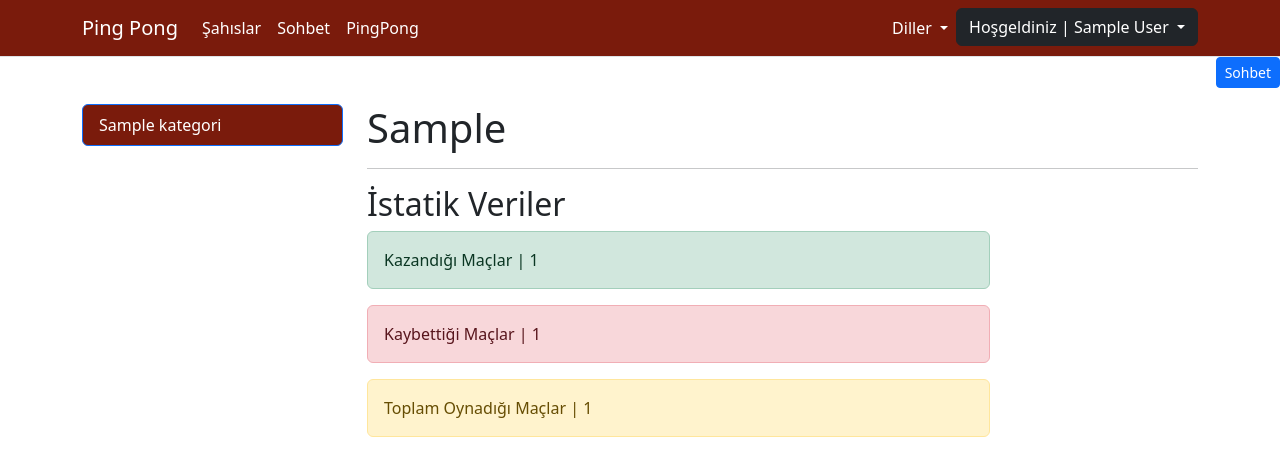
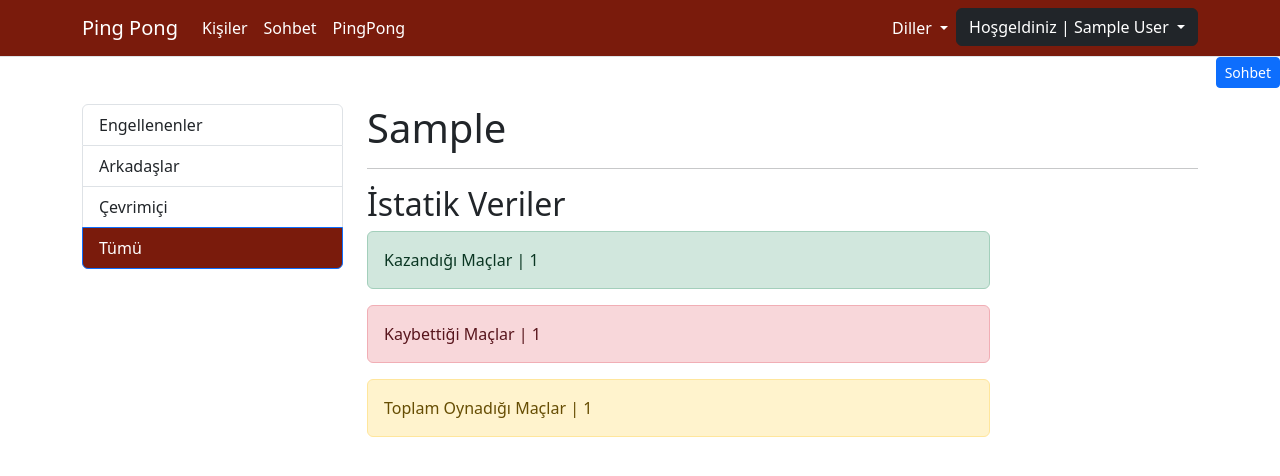
Before and after one commit to aozcelikk/ft_transcendence, a Django app: a page that uses templates/part/_navbar.html in a window 1280 px wide. Shown: the top 476 px of the page. Run offline with Django 4.2, Linux system fonts and the light colour scheme; a user stored in the database is signed in; tables that the repository leaves empty hold one stand-in row (values such as "Sample post"); some libraries are stand-ins or nearby versions.

Commit message:
Düzeltme

```diff
--- a/account/views.py
+++ b/account/views.py
@@ -4,12 +4,12 @@ from django.contrib.auth.models import User
 from django.conf.urls.i18n import i18n_patterns
 from django.utils.translation import gettext_lazy as _
 from django.db import models
-from blog.models import Kisiler,Kategori
+from blog.models import Kisiler
 from django.contrib.auth.forms import UserChangeForm, UserCreationForm
 from django.urls import reverse_lazy
 from django.views import generic
 from django.contrib.messages import constants as messages
-from .forms import ResimForm,KullaniciAyarForm,KategoriSecme
+from .forms import ResimForm,KullaniciAyarForm
 
 def login_request(request):
 	if request.user.is_authenticated:
--- a/blog/models.py
+++ b/blog/models.py
@@ -4,17 +4,6 @@ from django.contrib.auth.models import User
 from django.utils.text import slugify
 from django.dispatch import receiver
 from django.db.models.signals import post_save
-
-class Kategori(models.Model):
-	name = models.CharField(max_length=150)
-	slug = models.SlugField(null=False,blank=True,unique=True,db_index=True,editable=False)
-
-	def save(self, *args, **kwargs):
-		self.slug = slugify(self.name)
-		super().save(*args, **kwargs)
-
-	def __str__(self):
-		return self.name
 
 class Kisiler(models.Model):
 	kullanici = models.CharField(max_length=150, null=False)
@@ -26,7 +15,6 @@ class Kisiler(models.Model):
 	engel = models.BooleanField(default=True)
 	cevrimici = models.BooleanField(default=False)
 	slug = models.SlugField(null=False,blank=True, unique=True, db_index=True, editable=False)
-	kategoriler = models.ManyToManyField(Kategori, blank=True)
 	user = models.OneToOneField(User, on_delete= models.CASCADE)
 
 
@@ -44,14 +32,5 @@ class Kisiler(models.Model):
 	def user_is_created(sender, instance, created, **kwargs):
 		if created:
 			Kisiler.objects.create(user=instance)
-			if not Kategori.objects.filter(name="Arkadaşlar"):
-				kayt = Kategori(name="Arkadaşlar", slug="arkadaslar")
-				kayt.save()
-				kayt = Kategori(name="Engellenenler", slug="engellenenler")
-				kayt.save()
-				kayt = Kategori(name="Çevrimici", slug="cevrimici")
-				kayt.save()
-				kayt = Kategori(name="Tümü", slug="tumu")
-				kayt.save()
 		else:
 			instance.kisiler.save()
--- a/blog/templates/blog/kisiler_detay.html
+++ b/blog/templates/blog/kisiler_detay.html
@@ -15,7 +15,12 @@
 <div class="container mt-3">
 	<div class="row">
 		<div class="col-3">
-			{% include "blog/part/_kategori.html" %}
+			<div class="list-group">
+				<a href="" class="list-group-item list-group-item-action" aria-current="true">{% trans "Engellenenler" %}</a>
+				<a href="" class="list-group-item list-group-item-action" aria-current="true">{% trans "Arkadaşlar" %}</a>
+				<a href="" class="list-group-item list-group-item-action" aria-current="true">{% trans "Çevrimiçi" %}</a>
+				<a href="" class="list-group-item list-group-item-action active" aria-current="true" style="background-color: #7a1b0c;">{% trans "Tümü" %}</a>
+			</div>
 		</div>
 		<div class="col-9">
 
--- a/blog/urls.py
+++ b/blog/urls.py
@@ -11,6 +11,8 @@ urlpatterns = [
 	path(_("anasayfa"), views.indexOO, name="anasayfa"),
 	path(_("pingpong"), views.pingpong, name="pingpong"),
 	path(_("kisiler"), views.kisiler, name="kisiler"),
-	path(_("kategori/<slug:slug>"), views.kisiler_kagetori, name="kisiler_kagetori"),
+	path(_("kisiler/cevrimici"), views.cevrimici, name="cevrimici"),
+	path(_("kisiler/arkadaslar"), views.arkadaslar, name="arkadaslar"),
+	path(_("kisiler/engellenenler"), views.engellenenler, name="engellenenler"),
 	path(_("kisiler/<slug:slug>"), views.kisiler_detay, name="kisiler_detay"),
 ]
--- a/blog/views.py
+++ b/blog/views.py
@@ -4,23 +4,8 @@ from django.utils.translation import gettext as _
 from django.utils import translation
 from django.contrib.auth import authenticate
 from django.contrib.auth.models import User
-from blog.models import Kisiler,Kategori
-from account.forms import ResimForm,KullaniciAyarForm,KategoriSecme
-
-# def indexOO(request):
-# 	if request.user.is_authenticated:
-# 		if request.method=="POST":
-# 			form = KategoriSecme(request.POST, instance=request.user.kisiler)
-# 			if form.is_valid():
-# 				form.save()
-# 				return render(request,"blog/indexOO.html")
-# 			else:
-# 				form = KategoriSecme(instance=request.user)
-# 		else:
-# 			form=KategoriSecme()
-# 		return render(request, "blog/indexOO.html", {'form': form})
-# 	return redirect("blog/index.html")
-
+from blog.models import Kisiler
+from account.forms import ResimForm,KullaniciAyarForm
 
 def error_404(request, exception):
     return render(request, '404.html', status=404)
@@ -34,7 +19,6 @@ def indexOO(request):
 	if request.user.is_authenticated:
 		kullanici_veri = {
 			"kisiler":Kisiler.objects.all(),
-			"kategoriler":Kategori.objects.all()
 		}
 		return render(request, "blog/indexOO.html", kullanici_veri)
 	return render(request, "blog/index.html")
@@ -48,33 +32,40 @@ def kisiler(request):
 	if request.user.is_authenticated:
 		kullanici_veri = {
 			"kisiler":Kisiler.objects.all(),
-			"kategoriler":Kategori.objects.all()
 		}
 		return render(request, "blog/kisiler.html", kullanici_veri)
+	return render(request, "blog/index.html")
+
+def cevrimici(request):
+	if request.user.is_authenticated:
+		kullanici_veri = {
+			"kisiler":Kisiler.objects.all(),
+		}
+		return render(request, "blog/part/_cevrimici.html", kullanici_veri)
+	return render(request, "blog/index.html")
+
+def arkadaslar(request):
+	if request.user.is_authenticated:
+		kullanici_veri = {
+			"kisiler":Kisiler.objects.all(),
+		}
+		return render(request, "blog/part/_arkadas.html", kullanici_veri)
+	return render(request, "blog/index.html")
+
+def engellenenler(request):
+	if request.user.is_authenticated:
+		kullanici_veri = {
+			"kisiler":Kisiler.objects.all(),
+		}
+		return render(request, "blog/part/_engellenenler.html", kullanici_veri)
 	return render(request, "blog/index.html")
 
 def kisiler_detay(request, slug):
 	if request.user.is_authenticated:
 		kullanici_veri = {
 			"kisiler":Kisiler.objects.get(slug=slug),
-			"kategoriler":Kategori.objects.all(),
-			"secilen": slug
 		}
 		return render(request, "blog/kisiler_detay.html",{
 			"slug": kullanici_veri["kisiler"],
-			"kategoriler": kullanici_veri["kategoriler"],
-			"secilen": kullanici_veri["secilen"]
 		})
 	return render(request, "blog/index.html")
-
-
-def kisiler_kagetori(request, slug):
-	if request.user.is_authenticated:
-		bilgiler = {
-			#"kisiler":Kisiler.objects.filter(kategori__slug=slug),
-			"kisiler":Kategori.objects.get(slug=slug).kisiler_set.all(),
-			"kategoriler":Kategori.objects.all(),
-			"secilen": slug
-		}
-		return render(request, "blog/kisiler.html",bilgiler)
-	return render(request, "blog/index.html")
--- a/templates/part/_navbar.html
+++ b/templates/part/_navbar.html
@@ -9,7 +9,7 @@
 			<div class="collapse navbar-collapse" id="navbar">
 			<ul class="navbar-nav me-auto">
 				<li class="nav-item">
-					<a class="nav-link" style="color: white" href="{% url 'kisiler' %}">{% trans "Şahıslar" %}</a>
+					<a class="nav-link" style="color: white" href="{% url 'kisiler' %}">{% trans "Kişiler" %}</a>
 				</li>
 				<li class="nav-item">
 					<a class="nav-link" style="color: white" href="{% url 'sohbet_anasayfa' %}">{% trans "Sohbet" %}</a>
```
Also changed, not shown: account/forms.py (+1 -6 lines), blog/admin.py (+3 -12 lines), blog/templates/blog/indexOO.html (+0 -7 lines), blog/templates/blog/kisiler.html (+7 -7 lines), blog/templates/blog/part/_arkadas.html (+4 -11 lines), blog/templates/blog/part/_cevrimici.html (+4 -5 lines), blog/templates/blog/part/_engellenenler.html (+4 -10 lines).
